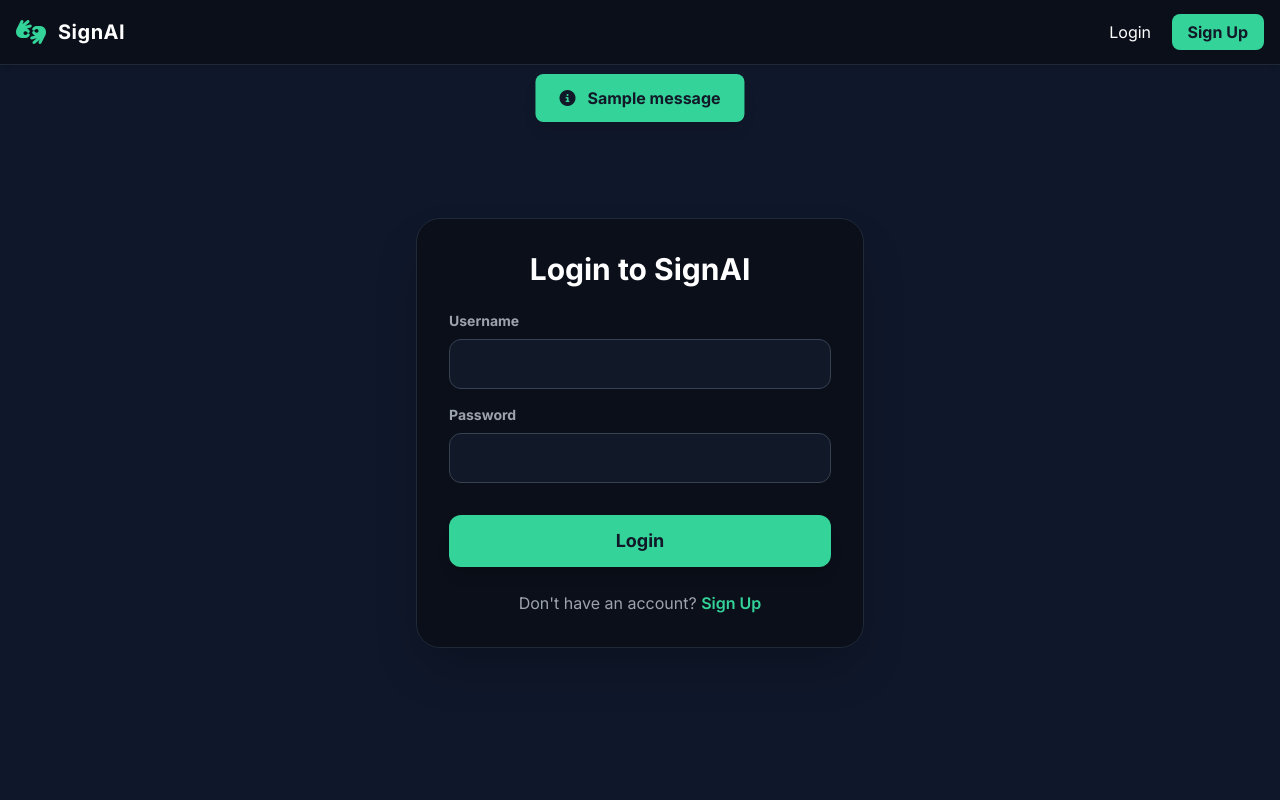
After one commit to Tabsheerul/College-Project, a Flask app: page /login in a window 1280 px wide. The commit adds this page. Run offline with Flask 3, Linux system fonts and the light colour scheme; tables that the repository leaves empty hold one stand-in row (values such as "Sample post"); one stand-in notice (Sample message) is shown; some libraries are stand-ins or nearby versions.

Commit message:
Added Multi-page Web App architecture with Login, Signup, Dashboard, and History log via SQLite database

```diff
--- a/app.py
+++ b/app.py
@@ -4,32 +4,51 @@ import numpy as np
 import tensorflow as tf
 import pyttsx3
 import threading
-from flask import Flask, render_template, Response, jsonify, request
+from datetime import datetime
+from flask import Flask, render_template, Response, jsonify, request, redirect, url_for, session, flash
+from flask_sqlalchemy import SQLAlchemy
+from werkzeug.security import generate_password_hash, check_password_hash
 
 app = Flask(__name__)
+app.secret_key = 'your_secret_key_here_for_college_project'
+app.config['SQLALCHEMY_DATABASE_URI'] = 'sqlite:///database.db'
+app.config['SQLALCHEMY_TRACK_MODIFICATIONS'] = False
 
-# 1. Setup the Text-to-Speech Voice Engine
+db = SQLAlchemy(app)
+
+# --- Database Models ---
+class User(db.Model):
+    id = db.Column(db.Integer, primary_key=True)
+    username = db.Column(db.String(50), unique=True, nullable=False)
+    password = db.Column(db.String(200), nullable=False)
+    history = db.relationship('History', backref='user', lazy=True)
+
+class History(db.Model):
+    id = db.Column(db.Integer, primary_key=True)
+    word = db.Column(db.String(200), nullable=False)
+    timestamp = db.Column(db.DateTime, default=datetime.utcnow)
+    user_id = db.Column(db.Integer, db.ForeignKey('user.id'), nullable=False)
+
+with app.app_context():
+    db.create_all()
+
+# --- AI Setup ---
 engine = pyttsx3.init()
 engine.setProperty('rate', 150)
-
-# 2. Setup the MediaPipe Hand Tracker
 mp_hands = mp.solutions.hands
 mp_drawing = mp.solutions.drawing_utils
 hands = mp_hands.Hands(static_image_mode=False, max_num_hands=1, min_detection_confidence=0.7)
 
-# 3. Load Your AI Brain
 print("Loading the AI brain...")
 model = tf.keras.models.load_model("upgraded_model.h5")
 gesture_names = ['A', 'B', 'C', 'D', 'E', 'F', 'G', 'H', 'I', 'K', 'L', 'M', 'N', 'O', 'P', 'Q', 'R', 'S', 'T', 'U', 'V', 'W', 'X', 'Y']
 
-# State variables
 state = {
     "current_sentence": "",
     "current_letter": "",
     "confidence": 0
 }
 
-# We need a lock for the pyttsx3 engine since it runs in a separate thread
 engine_lock = threading.Lock()
 
 def speak_text(text):
@@ -40,8 +59,6 @@ def speak_text(text):
 def generate_frames():
     global state
     cap = cv2.VideoCapture(0)
-
-    # --- PERFORMANCE OPTIMIZATION 1: Lower resolution to speed up processing ---
     cap.set(cv2.CAP_PROP_FRAME_WIDTH, 640)
     cap.set(cv2.CAP_PROP_FRAME_HEIGHT, 480)
 
@@ -53,7 +70,6 @@ def generate_frames():
         frame = cv2.flip(frame, 1)
         rgb_frame = cv2.cvtColor(frame, cv2.COLOR_BGR2RGB)
 
-        # Track the hand
         results = hands.process(rgb_frame)
         current_letter_detected = ""
         conf = 0
@@ -62,21 +78,16 @@ def generate_frames():
             for hand_landmarks in results.multi_hand_landmarks:
                 mp_drawing.draw_landmarks(frame, hand_landmarks, mp_hands.HAND_CONNECTIONS)
 
-                # Extract the 42 math coordinates
                 row_data = []
                 for landmark in hand_landmarks.landmark:
                     row_data.append(landmark.x)
                     row_data.append(landmark.y)
 
                 X_live = np.array([row_data])
-
-                # Reshape for LSTM
                 X_live_lstm = np.expand_dims(X_live, axis=1)
 
-                # --- PERFORMANCE OPTIMIZATION 2: Use direct call instead of .predict() ---
-                # model.predict() is extremely slow for single frames because it's built for huge batches.
                 predictions = model(X_live_lstm, training=False)
-                predictions = predictions.numpy() # Convert from tensor back to normal array
+                predictions = predictions.numpy()
 
                 predicted_index = np.argmax(predictions[0])
                 confidence = predictions[0][predicted_index]
@@ -85,11 +96,9 @@ def generate_frames():
                     current_letter_detected = gesture_names[predicted_index]
                     conf = int(confidence * 100)
 
-        # Update global state for the frontend to fetch
         state["current_letter"] = current_letter_detected
         state["confidence"] = conf
 
-        # --- PERFORMANCE OPTIMIZATION 3: Compress JPEG slightly for faster streaming ---
         ret, buffer = cv2.imencode('.jpg', frame, [int(cv2.IMWRITE_JPEG_QUALITY), 70])
         frame_bytes = buffer.tobytes()
         yield (b'--frame\r\n'
@@ -97,9 +106,68 @@ def generate_frames():
 
     cap.release()
 
+# --- Auth Routes ---
+@app.route('/signup', methods=['GET', 'POST'])
+def signup():
+    if request.method == 'POST':
+        username = request.form['username']
+        password = request.form['password']
+
+        user = User.query.filter_by(username=username).first()
+        if user:
+            flash('Username already exists!')
+            return redirect(url_for('signup'))
+
+        new_user = User(username=username, password=generate_password_hash(password, method='pbkdf2:sha256'))
+        db.session.add(new_user)
+        db.session.commit()
+
+        flash('Account created successfully! Please log in.')
+        return redirect(url_for('login'))
+
+    return render_template('signup.html')
+
+@app.route('/login', methods=['GET', 'POST'])
+def login():
+    if request.method == 'POST':
+        username = request.form['username']
+        password = request.form['password']
+
+        user = User.query.filter_by(username=username).first()
+        if user and check_password_hash(user.password, password):
+            session['user_id'] = user.id
+            session['username'] = user.username
+            return redirect(url_for('dashboard'))
+        else:
+            flash('Invalid username or password!')
+
+    return render_template('login.html')
+
+@app.route('/logout')
+def logout():
+    session.pop('user_id', None)
+    session.pop('username', None)
+    return redirect(url_for('login'))
+
+# --- Main App Routes ---
 @app.route('/')
 def index():
-    return render_template('index.html')
+    if 'user_id' in session:
+        return redirect(url_for('dashboard'))
+    return redirect(url_for('login'))
+
+@app.route('/dashboard')
+def dashboard():
+    if 'user_id' not in session:
+        return redirect(url_for('login'))
+    return render_template('index.html', username=session['username'])
+
+@app.route('/history')
+def history():
+    if 'user_id' not in session:
+        return redirect(url_for('login'))
+    user_history = History.query.filter_by(user_id=session['user_id']).order_by(History.timestamp.desc()).all()
+    return render_template('history.html', history=user_history, username=session['username'])
 
 @app.route('/video_feed')
 def video_feed():
@@ -121,9 +189,16 @@ def handle_action():
         state["current_sentence"] = state["current_sentence"][:-1]
     elif action == 'speak':
         if state["current_sentence"]:
-            # Run speaking in a background thread so it doesn't freeze the video feed
-            threading.Thread(target=speak_text, args=(state["current_sentence"],)).start()
-            state["current_sentence"] = "" # Clear after speaking
+            word_to_speak = state["current_sentence"]
+
+            # Save to DB if logged in
+            if 'user_id' in session:
+                new_history = History(word=word_to_speak, user_id=session['user_id'])
+                db.session.add(new_history)
+                db.session.commit()
+
+            threading.Thread(target=speak_text, args=(word_to_speak,)).start()
+            state["current_sentence"] = ""
 
     return jsonify({"success": True, "sentence": state["current_sentence"]})
 
--- /dev/null
+++ b/templates/base.html
@@ -0,0 +1,74 @@
+<!DOCTYPE html>
+<html lang="en">
+<head>
+    <meta charset="UTF-8">
+    <meta name="viewport" content="width=device-width, initial-scale=1.0">
+    <title>Sign Language Translator</title>
+    <script src="https://cdn.tailwindcss.com"></script>
+    <link href="https://fonts.googleapis.com/css2?family=Inter:wght@400;600;700;800&display=swap" rel="stylesheet">
+    <link rel="stylesheet" href="https://cdnjs.cloudflare.com/ajax/libs/font-awesome/6.4.0/css/all.min.css">
+
+    <script>
+        tailwind.config = {
+            theme: {
+                extend: {
+                    colors: {
+                        'app-bg': '#0f172a',
+                        'app-panel': '#0b0f19',
+                        'brand-teal': '#34d399',
+                        'brand-teal-light': '#a7f3d0',
+                        'brand-red': '#ef4444',
+                        'brand-yellow': '#fbbf24',
+                    },
+                    fontFamily: {
+                        'inter': ['Inter', 'sans-serif'],
+                    }
+                }
+            }
+        }
+    </script>
+    <link rel="stylesheet" href="{{ url_for('static', filename='style.css') }}">
+    {% block extra_head %}{% endblock %}
+</head>
+<body class="bg-app-bg text-white h-screen w-screen overflow-hidden flex flex-col font-inter">
+
+    <!-- Navbar -->
+    <nav class="w-full bg-[#0b0f19] border-b border-gray-800 p-4 flex justify-between items-center shadow-md flex-shrink-0">
+        <div class="flex items-center gap-3">
+            <i class="fa-solid fa-hands-asl-interpreting text-brand-teal text-2xl"></i>
+            <span class="text-xl font-bold tracking-wide">SignAI</span>
+        </div>
+        <div>
+            {% if session.get('user_id') %}
+                <span class="text-gray-400 mr-4">Welcome, <span class="text-brand-teal font-semibold">{{ session.get('username') }}</span></span>
+                <a href="{{ url_for('dashboard') }}" class="mr-4 hover:text-brand-teal transition-colors {% if request.endpoint == 'dashboard' %}text-brand-teal font-semibold{% endif %}">Dashboard</a>
+                <a href="{{ url_for('history') }}" class="mr-4 hover:text-brand-teal transition-colors {% if request.endpoint == 'history' %}text-brand-teal font-semibold{% endif %}">History</a>
+                <a href="{{ url_for('logout') }}" class="text-brand-red hover:text-red-400 transition-colors"><i class="fa-solid fa-right-from-bracket"></i> Logout</a>
+            {% else %}
+                <a href="{{ url_for('login') }}" class="mr-4 hover:text-brand-teal transition-colors">Login</a>
+                <a href="{{ url_for('signup') }}" class="bg-brand-teal text-gray-900 px-4 py-2 rounded-lg font-bold hover:bg-emerald-400 transition-colors">Sign Up</a>
+            {% endif %}
+        </div>
+    </nav>
+
+    <!-- Flash Messages -->
+    {% with messages = get_flashed_messages() %}
+      {% if messages %}
+        <div class="absolute top-20 left-1/2 transform -translate-x-1/2 z-50 flex flex-col gap-2">
+            {% for message in messages %}
+                <div class="bg-brand-teal text-gray-900 px-6 py-3 rounded-lg shadow-lg font-bold flex items-center gap-3 animate-bounce">
+                    <i class="fa-solid fa-circle-info"></i>
+                    {{ message }}
+                </div>
+            {% endfor %}
+        </div>
+      {% endif %}
+    {% endwith %}
+
+    <!-- Main Content -->
+    <main class="flex-grow flex flex-col overflow-y-auto">
+        {% block content %}{% endblock %}
+    </main>
+
+</body>
+</html>
--- /dev/null
+++ b/templates/login.html
@@ -0,0 +1,28 @@
+{% extends "base.html" %}
+{% block content %}
+<div class="w-full h-full flex items-center justify-center p-4">
+    <div class="bg-app-panel border border-gray-800 p-8 rounded-3xl shadow-2xl w-full max-w-md">
+        <h2 class="text-3xl font-bold text-center text-white mb-6">Login to SignAI</h2>
+
+        <form method="POST" action="{{ url_for('login') }}" class="flex flex-col gap-4">
+            <div>
+                <label class="block text-gray-400 text-sm font-bold mb-2">Username</label>
+                <input type="text" name="username" required class="w-full bg-gray-900 border border-gray-700 text-white rounded-xl px-4 py-3 focus:outline-none focus:border-brand-teal focus:ring-1 focus:ring-brand-teal transition-colors">
+            </div>
+
+            <div>
+                <label class="block text-gray-400 text-sm font-bold mb-2">Password</label>
+                <input type="password" name="password" required class="w-full bg-gray-900 border border-gray-700 text-white rounded-xl px-4 py-3 focus:outline-none focus:border-brand-teal focus:ring-1 focus:ring-brand-teal transition-colors">
+            </div>
+
+            <button type="submit" class="w-full bg-brand-teal hover:bg-emerald-400 text-gray-900 font-bold text-lg py-3 rounded-xl mt-4 transition-transform active:scale-95 shadow-lg">
+                Login
+            </button>
+        </form>
+
+        <p class="text-center text-gray-400 mt-6">
+            Don't have an account? <a href="{{ url_for('signup') }}" class="text-brand-teal hover:underline font-semibold">Sign Up</a>
+        </p>
+    </div>
+</div>
+{% endblock %}
```
Also changed, not shown: templates/history.html (added, +41 -0 lines), templates/index.html (+5 -39 lines), templates/signup.html (added, +28 -0 lines).
